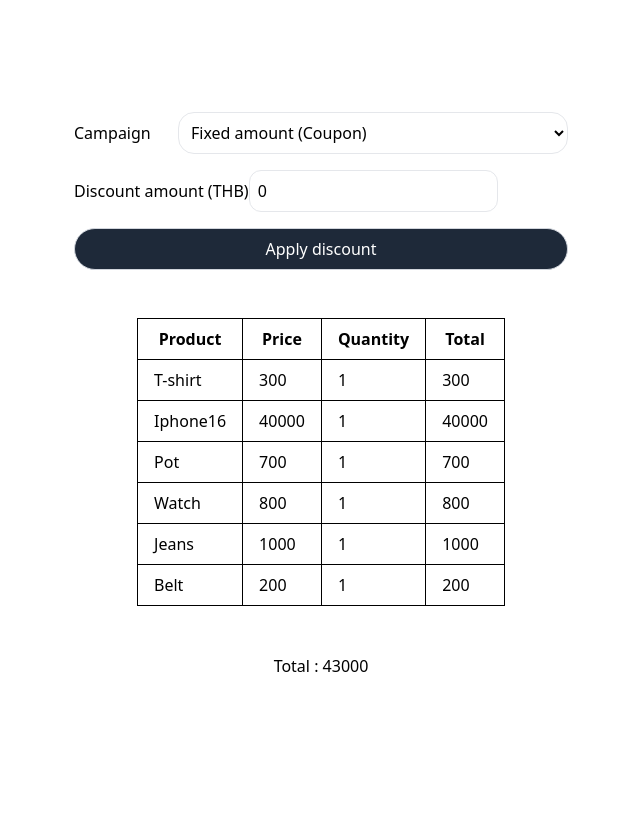
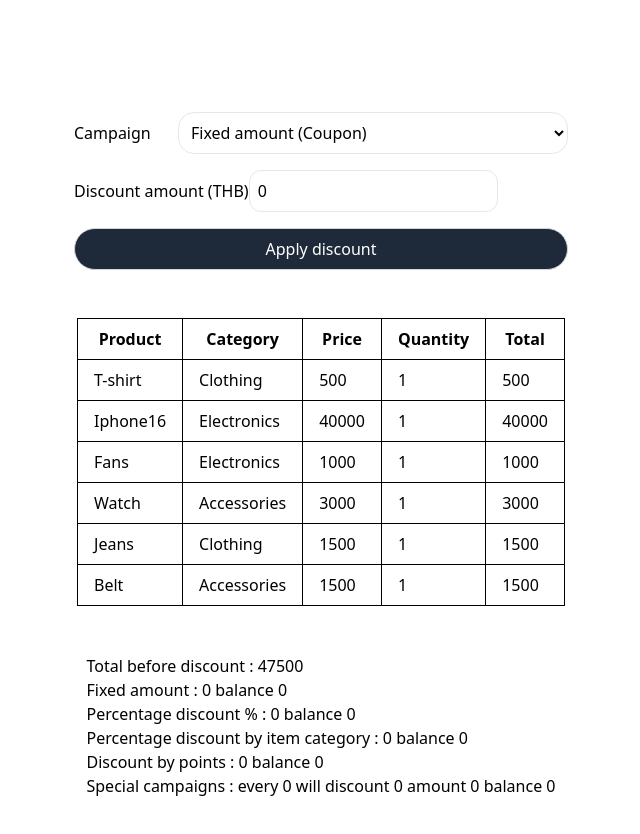
Before and after one commit to apiwatz-lee/discount-campaign, a React (Vite) app: page / in a window 1280 px wide. Shown: the top 834 px of the page, without its empty margins (319-959 px from the left). Before the commit the page ends 800 px from the top, so only its background shows below. Built offline with nearby package versions, Linux system fonts and the light colour scheme.

Commit message:
feat:calculate discount by campaign

```diff
--- a/src/App.jsx
+++ b/src/App.jsx
@@ -4,11 +4,36 @@ import { initialCart } from './data/initialCart';
 
 function App() {
   const [selectedCampaign, setSelectedCampaign] = useState({});
-  const [discountApplies, setDiscountApplies] = useState([]);
+  const [campaignApplies, setCampaignApplies] = useState([]);
   const [cart] = useState(initialCart);
-  const [balance, setBalance] = useState(0);
+  const total = cart.reduce((acc, item) => acc + item.price * item.quantity, 0);
+  const [netPrice, setNetPrice] = useState(total);
+  const [eachDiscount, setEachDiscount] = useState({
+    fixedAmount: {
+      amount: 0,
+      balance: 0,
+    },
+    percentageDiscount: {
+      amount: 0,
+      balance: 0,
+    },
+    percentageDiscountByCategory: {
+      amount: 0,
+      balance: 0,
+    },
+    discountByPoints: {
+      amount: 0,
+      balance: 0,
+    },
+    specialCampaigns: {
+      everyAmount: 0,
+      willDiscount: 0,
+      amount: 0,
+      balance: 0,
+    },
+  });
 
-  const initialDiscounts = [
+  const initialCampaigns = [
     {
       campaign: 'Fixed amount',
       category: 'Coupon',
@@ -22,16 +47,16 @@ function App() {
           </label>
           <input
             onChange={(e) => {
-              setDiscounts((discounts) =>
-                discounts.map((discount) =>
-                  discount.campaign === 'Fixed amount'
+              setCampaigns((campaigns) =>
+                campaigns.map((prev) =>
+                  prev.campaign === 'Fixed amount'
                     ? {
-                        ...discount,
+                        ...prev,
                         parameter: {
                           amount: Number(e.target.value.replace(/\D/g, '')),
                         },
                       }
-                    : discount
+                    : prev
                 )
               );
             }}
@@ -40,7 +65,18 @@ function App() {
           />
         </div>
       ),
-      calculateDiscount: (total, amount) => total - amount,
+      calculateDiscount: (totalBeforeDiscount, amount) => {
+        const formulars = totalBeforeDiscount - amount;
+        setEachDiscount((eachDiscount) => ({
+          ...eachDiscount,
+          fixedAmount: {
+            ...eachDiscount.fixedAmount,
+            amount,
+            balance: formulars,
+          },
+        }));
+        return formulars;
+      },
       order: 1,
     },
     {
@@ -56,16 +92,16 @@ function App() {
           </label>
           <input
             onChange={(e) =>
-              setDiscounts((discounts) =>
-                discounts.map((discount) =>
-                  discount.campaign === 'Percentage discount'
+              setCampaigns((campaigns) =>
+                campaigns.map((prev) =>
+                  prev.campaign === 'Percentage discount'
                     ? {
-                        ...discount,
+                        ...prev,
                         parameter: {
                           percentage: Number(e.target.value.replace(/\D/g, '')),
                         },
                       }
-                    : discount
+                    : prev
                 )
               )
             }
@@ -74,8 +110,19 @@ function App() {
           />
         </div>
       ),
-      calculateDiscount: (total, percentage) =>
-        total - (total * percentage) / 100,
+      calculateDiscount: (totalBeforeDiscount, percentage) => {
+        const formulars =
+          totalBeforeDiscount - totalBeforeDiscount * percentage * 0.01;
+        setEachDiscount((eachDiscount) => ({
+          ...eachDiscount,
+          percentageDiscount: {
+            ...eachDiscount.percentageDiscount,
+            amount: totalBeforeDiscount * percentage * 0.01,
+            balance: formulars,
+          },
+        }));
+        return formulars;
+      },
       order: 1,
     },
     {
@@ -92,17 +139,17 @@ function App() {
           <select
             value={params.selectedCategory}
             onChange={(e) =>
-              setDiscounts(
-                discounts.map((discount) =>
-                  discount.campaign === 'Percentage discount by item category'
+              setCampaigns(
+                campaigns.map((prev) =>
+                  prev.campaign === 'Percentage discount by item category'
                     ? {
-                        ...discount,
+                        ...prev,
                         parameter: {
-                          ...discount.parameter,
+                          ...prev.parameter,
                           selectedCategory: e.target.value,
                         },
                       }
-                    : discount
+                    : prev
                 )
               )
             }
@@ -119,17 +166,17 @@ function App() {
           </label>
           <input
             onChange={(e) =>
-              setDiscounts((discounts) =>
-                discounts.map((discount) =>
-                  discount.campaign === 'Percentage discount by item category'
+              setCampaigns((campaigns) =>
+                campaigns.map((prev) =>
+                  prev.campaign === 'Percentage discount by item category'
                     ? {
-                        ...discount,
+                        ...prev,
                         parameter: {
-                          ...discount.parameter,
+                          ...prev.parameter,
                           amount: Number(e.target.value.replace(/\D/g, '')),
                         },
                       }
-                    : discount
+                    : prev
                 )
               )
             }
@@ -138,7 +185,18 @@ function App() {
           />
         </div>
       ),
-      calculateDiscount: (total, amount) => total - (total * amount) / 100,
+      calculateDiscount: (totalAfterCoupon, totalCategory, amount) => {
+        const formulars = totalAfterCoupon - totalCategory * amount * 0.01;
+        setEachDiscount((eachDiscount) => ({
+          ...eachDiscount,
+          percentageDiscountByCategory: {
+            ...eachDiscount.percentageDiscountByCategory,
+            amount: totalCategory * amount * 0.01,
+            balance: formulars,
+          },
+        }));
+        return formulars;
+      },
       order: 2,
     },
     {
@@ -154,16 +212,16 @@ function App() {
           </label>
           <input
             onChange={(e) =>
-              setDiscounts((discounts) =>
-                discounts.map((discount) =>
-                  discount.campaign === 'Discount by points'
+              setCampaigns((campaigns) =>
+                campaigns.map((prev) =>
+                  prev.campaign === 'Discount by points'
                     ? {
-                        ...discount,
+                        ...prev,
                         parameter: {
                           points: Number(e.target.value.replace(/\D/g, '')),
                         },
                       }
-                    : discount
+                    : prev
                 )
               )
             }
@@ -172,7 +230,18 @@ function App() {
           />
         </div>
       ),
-      calculateDiscount: (total, points) => total - points,
+      calculateDiscount: (totalAfterCoupon, points) => {
+        const formulars = totalAfterCoupon - points;
+        setEachDiscount((eachDiscount) => ({
+          ...eachDiscount,
+          discountByPoints: {
+            ...eachDiscount.discountByPoints,
+            amount: points,
+            balance: formulars,
+          },
+        }));
+        return formulars;
+      },
       order: 2,
     },
     {
@@ -189,19 +258,19 @@ function App() {
           </label>
           <input
             onChange={(e) =>
-              setDiscounts((discounts) =>
-                discounts.map((discount) =>
-                  discount.campaign === 'Special campaigns'
+              setCampaigns((campaigns) =>
+                campaigns.map((prev) =>
+                  prev.campaign === 'Special campaigns'
                     ? {
-                        ...discount,
+                        ...prev,
                         parameter: {
-                          ...discount.parameter,
+                          ...prev.parameter,
                           everyAmount: Number(
                             e.target.value.replace(/\D/g, '')
                           ),
                         },
                       }
-                    : discount
+                    : prev
                 )
               )
             }
@@ -214,19 +283,19 @@ function App() {
           </label>
           <input
             onChange={(e) =>
-              setDiscounts((discounts) =>
-                discounts.map((discount) =>
-                  discount.campaign === 'Special campaigns'
+              setCampaigns((campaigns) =>
+                campaigns.map((prev) =>
+                  prev.campaign === 'Special campaigns'
                     ? {
-                        ...discount,
+                        ...prev,
                         parameter: {
-                          ...discount.parameter,
+                          ...prev.parameter,
                           willDiscount: Number(
                             e.target.value.replace(/\D/g, '')
                           ),
                         },
                       }
-                    : discount
+                    : prev
                 )
               )
             }
@@ -235,50 +304,89 @@ function App() {
           />
         </div>
       ),
-      calculateDiscount: (total, everyAmount, willDiscount) =>
-        total - Math.floor(total / everyAmount) * willDiscount,
+      calculateDiscount: (totalAfterOnTop, everyAmount, willDiscount) => {
+        const formulars =
+          totalAfterOnTop -
+          Math.floor(totalAfterOnTop / everyAmount) * willDiscount;
+
+        setEachDiscount((eachDiscount) => ({
+          ...eachDiscount,
+          specialCampaigns: {
+            ...eachDiscount.specialCampaigns,
+            willDiscount,
+            everyAmount,
+            amount: Math.floor(totalAfterOnTop / everyAmount) * willDiscount,
+            balance: formulars,
+          },
+        }));
+        return formulars;
+      },
       order: 3,
     },
   ];
 
-  const [discounts, setDiscounts] = useState(initialDiscounts);
+  const [campaigns, setCampaigns] = useState(initialCampaigns);
 
-  const total = cart.reduce((acc, curr) => acc + curr.price, 0);
+  const handleCalculateFinalPrice = () => {
+    return campaignApplies.reduce((currentTotal, item) => {
+      switch (item.campaign) {
+        case 'Fixed amount':
+          return item.calculateDiscount(currentTotal, item.parameter.amount);
+        case 'Percentage discount':
+          return item.calculateDiscount(
+            currentTotal,
+            item.parameter.percentage
+          );
+        case 'Percentage discount by item category':
+          return item.calculateDiscount(
+            currentTotal,
+            cart
+              .filter(
+                ({ category }) => category === item.parameter.selectedCategory
+              )
+              .reduce((acc, item) => acc + item.price * item.quantity, 0),
+            item.parameter.amount
+          );
+        case 'Discount by points':
+          return item.calculateDiscount(currentTotal, item.parameter.points);
+        case 'Special campaigns':
+          return item.calculateDiscount(
+            currentTotal,
+            item.parameter.everyAmount,
+            item.parameter.willDiscount
+          );
+        default:
+          return currentTotal;
+      }
+    }, total);
+  };
 
   const handleApplyDiscount = (e) => {
     e.preventDefault();
-    setDiscountApplies([
-      discounts.find(
-        (discount) => discount.campaign === selectedCampaign.campaign
-      ),
-      ...discountApplies,
-    ]);
-    setDiscounts(
-      discounts.filter(
-        (discount) =>
-          discount.campaign !== selectedCampaign.campaign &&
-          discount.category !== selectedCampaign.category
+    setCampaignApplies(
+      [
+        ...campaignApplies,
+        campaigns.find((prev) => prev.campaign === selectedCampaign.campaign),
+      ].sort((a, b) => a.order - b.order)
+    );
+    setCampaigns(
+      campaigns.filter(
+        (prev) =>
+          prev.campaign !== selectedCampaign.campaign &&
+          prev.category !== selectedCampaign.category
       )
     );
   };
 
-  const sortDiscounts = (discounts) => {
-    return discounts.sort((a, b) => a.order - b.order);
-  };
-
   useEffect(() => {
-    setSelectedCampaign(discounts[0]);
-    setDiscountApplies((prev) => sortDiscounts(prev));
+    setSelectedCampaign(campaigns[0]);
+    setNetPrice(handleCalculateFinalPrice());
     // eslint-disable-next-line react-hooks/exhaustive-deps
-  }, [discountApplies]);
-
-  // console.log('selectedCampaign', selectedCampaign);
-  // console.log('discounts', discounts);
-  console.log('discountApplies', discountApplies);
+  }, [campaignApplies]);
 
   return (
     <main className='mx-auto container flex flex-col justify-center items-center gap-12 my-28'>
-      {discounts.length > 0 && (
+      {campaigns.length > 0 && (
         <form className='flex flex-col gap-4' onSubmit={handleApplyDiscount}>
           <div className='flex gap-4 '>
             <label className='min-w-22 text-start content-center'>
@@ -288,13 +396,13 @@ function App() {
               className='border border-gray-200 rounded-2xl p-2'
               onChange={(e) =>
                 setSelectedCampaign(
-                  discounts.find(
+                  campaigns.find(
                     (discount) => discount.campaign === e.target.value
                   )
                 )
               }
             >
-              {discounts?.map(({ campaign, category }) => (
+              {campaigns?.map(({ campaign, category }) => (
                 <option key={campaign} value={campaign}>
                   {campaign} ({category})
                 </option>
@@ -302,10 +410,10 @@ function App() {
             </select>
           </div>
           <div className='flex gap-4 '>
-            {discounts?.map(
-              (discount) =>
-                discount?.campaign === selectedCampaign.campaign &&
-                discount?.component(discount?.parameter, discount?.campaign)
+            {campaigns?.map(
+              (prev) =>
+                prev?.campaign === selectedCampaign.campaign &&
+                prev?.component(prev?.parameter, prev?.campaign)
             )}
           </div>
           <button
@@ -322,15 +430,17 @@ function App() {
           <thead>
             <tr>
               <th className='border px-4 py-2'>Product</th>
+              <th className='border px-4 py-2'>Category</th>
               <th className='border px-4 py-2'>Price</th>
               <th className='border px-4 py-2'>Quantity</th>
               <th className='border px-4 py-2'>Total</th>
             </tr>
           </thead>
           <tbody>
-            {cart.map(({ id, name, price, quantity }) => (
+            {cart.map(({ id, name, price, quantity, category }) => (
               <tr key={id}>
                 <td className='border px-4 py-2'>{name}</td>
+                <td className='border px-4 py-2'>{category}</td>
                 <td className='border px-4 py-2'>{price}</td>
                 <td className='border px-4 py-2'>{quantity}</td>
                 <td className='border px-4 py-2'>{price * quantity}</td>
@@ -341,72 +451,28 @@ function App() {
       </section>
 
       <section>
-        <div>Total : {total}</div>
-        {discountApplies?.map((discount) => {
-          const { campaign } = discount;
+        <div>Total before discount : {total}</div>
+        {Object.entries(eachDiscount).map(([key, value]) => {
+          // if (!value.amount) return null;
 
-          switch (campaign) {
-            case 'Fixed amount':
-              return (
-                <div key={discount?.campaign}>
-                  {discount?.campaign} :
-                  {discount?.calculateDiscount(
-                    total,
-                    discount?.parameter?.amount
-                  )}
-                </div>
-              );
-            case 'Percentage discount':
-              return (
-                <div key={discount?.campaign}>
-                  {discount?.campaign} :
-                  {discount?.calculateDiscount(
-                    total,
-                    discount?.parameter?.percentage
-                  )}
-                </div>
-              );
-            case 'Percentage discount by item category':
-              return (
-                <div key={discount?.campaign}>
-                  {discount?.campaign} :
-                  {discount?.calculateDiscount(
-                    cart
-                      .filter(
-                        (item) =>
-                          item?.category ===
-                          discount?.parameter?.selectedCategory
-                      )
-                      .reduce((acc, curr) => acc + curr.price, 0),
-                    discount?.parameter?.amount
-                  )}
-                </div>
-              );
-            case 'Discount by points':
-              return (
-                <div key={discount?.campaign}>
-                  {discount?.campaign} :
-                  {discount?.calculateDiscount(
-                    total,
-                    discount?.parameter?.points
-                  )}
-                </div>
-              );
-            case 'Special campaigns':
-              return (
-                <div key={discount?.campaign}>
-                  {discount?.campaign} :
-                  {discount?.calculateDiscount(
-                    total,
-                    discount?.parameter?.everyAmount,
-                    discount?.parameter?.willDiscount
-                  )}
-                </div>
-              );
-            default:
-              return null;
-          }
+          const discountLabels = {
+            fixedAmount: 'Fixed amount :',
+            percentageDiscount: 'Percentage discount % :',
+            percentageDiscountByCategory:
+              'Percentage discount by item category :',
+            discountByPoints: 'Discount by points :',
+            specialCampaigns: `Special campaigns : every ${value.everyAmount} will discount ${value.willDiscount}`,
+          };
+
+          return (
+            <div key={key}>
+              {discountLabels[key]} {key === 'specialCampaigns' && `amount `}
+              {value.amount} balance {value.balance}
+            </div>
+          );
         })}
+
+        {campaignApplies.length > 0 && <div>Net price : {netPrice}</div>}
       </section>
     </main>
   );
--- a/src/data/initialCart.jsx
+++ b/src/data/initialCart.jsx
@@ -2,7 +2,7 @@ export const initialCart = [
   {
     id: 1,
     name: 'T-shirt',
-    price: 300,
+    price: 500,
     quantity: 1,
     category: 'Clothing',
   },
@@ -15,29 +15,29 @@ export const initialCart = [
   },
   {
     id: 3,
-    name: 'Pot',
-    price: 700,
+    name: 'Fans',
+    price: 1000,
     quantity: 1,
     category: 'Electronics',
   },
   {
     id: 4,
     name: 'Watch',
-    price: 800,
+    price: 3000,
     quantity: 1,
     category: 'Accessories',
   },
   {
     id: 5,
     name: 'Jeans',
-    price: 1000,
+    price: 1500,
     quantity: 1,
     category: 'Clothing',
   },
   {
     id: 6,
     name: 'Belt',
-    price: 200,
+    price: 1500,
     quantity: 1,
     category: 'Accessories',
   },
```
